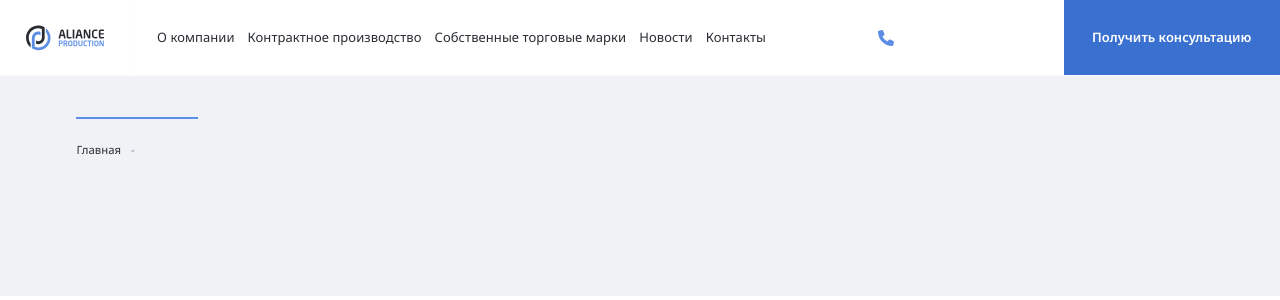
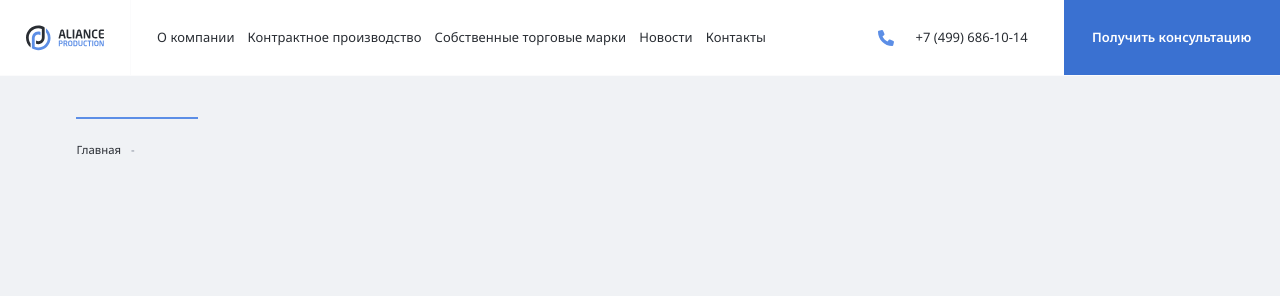
Before and after one commit to vadim-kirkach/Aliance, a PHP site: page /header-page.php in a window 1280 px wide. Shown: the top 300 px of the page. Run offline with PHP 8.4, Linux system fonts and the light colour scheme; data that the repository does not hold is empty.

Commit message:
fix: color link

```diff
--- a/css/style.css
+++ b/css/style.css
@@ -184,14 +184,13 @@ margin-right: 4.7%;
   font-family: 'Noto Sans';
   gap: .625rem;
   margin-right: 1.5625rem;
-  color: rgb(255, 255, 255);
 }
 
 .header-phone-link {
   text-decoration: none;
   font-size: 1rem;
   padding: 1.5625rem 0.75rem 1.5625rem;
-  color: rgb(255, 255, 255);
+  color: inherit;
 }
 
 .button {
```
